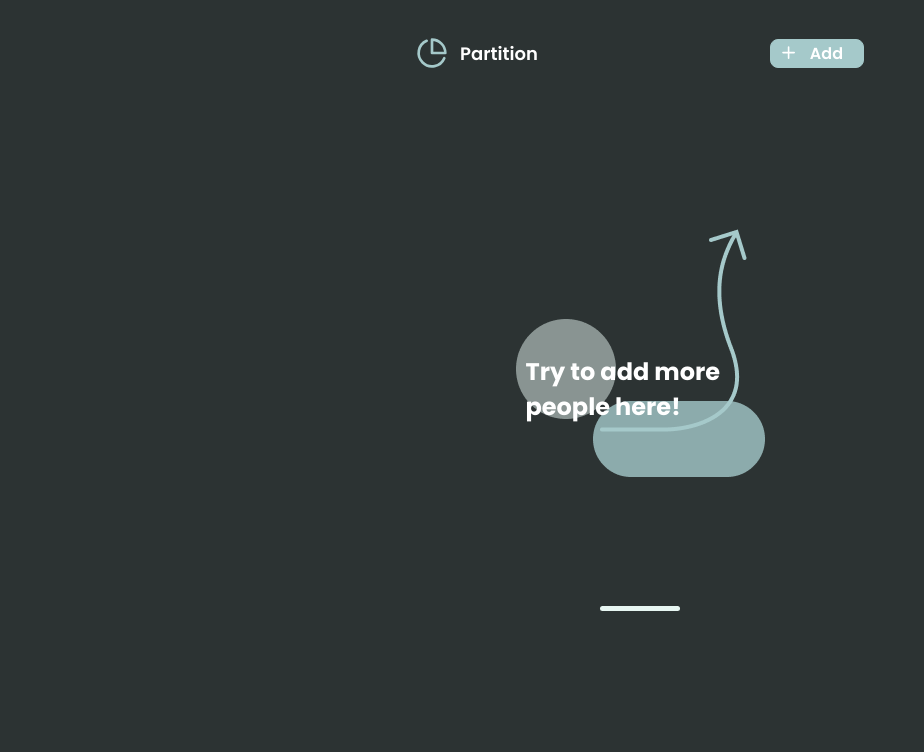
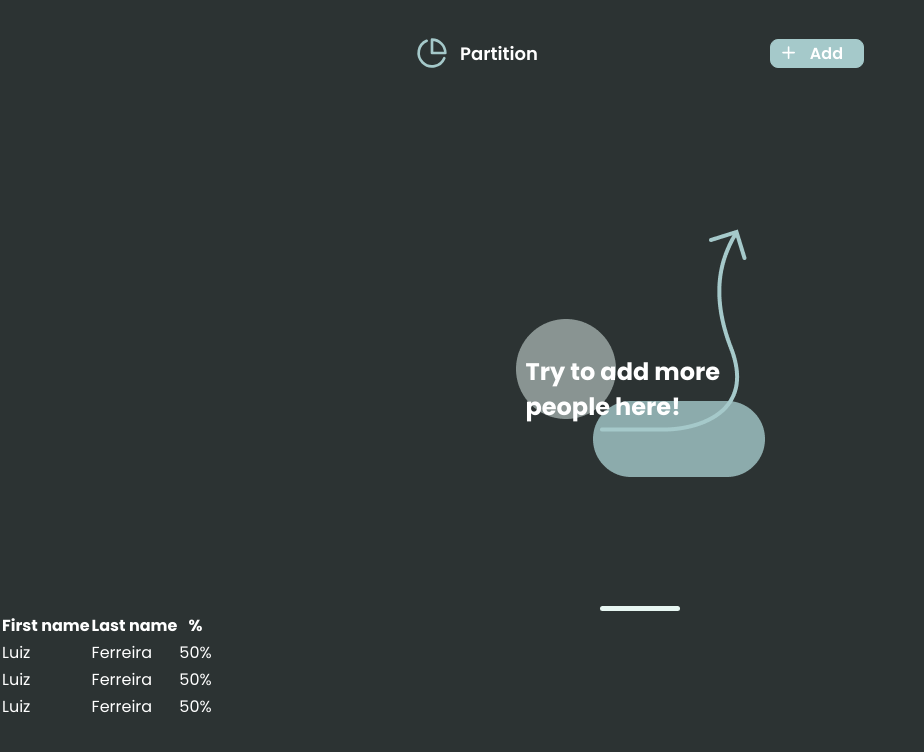
Before and after one commit to Luizefz/Partition, a React (Create React App) app: page / in a window 1280 px wide. Shown: the top 752 px of the page, without its empty margins (0-924 px from the left). Built offline with nearby package versions, Linux system fonts and the light colour scheme.

Commit message:
Adesão parcial tabela

```diff
--- a/src/App.js
+++ b/src/App.js
@@ -1,11 +1,30 @@
+import { useState } from "react";
 import EmptyList from "./Components/EmptyList";
 import Header from "./Components/Header";
+import Table from "./Components/Table";
 
 function App() {
+
+  const integrantesSociedade = [
+    { firstName: "Luiz", lastName: "Ferreira", percent: 50 },
+    { firstName: "Luiz", lastName: "Ferreira", percent: 50 },
+    { firstName: "Luiz", lastName: "Ferreira", percent: 50 }]
+
+  // const [integrantesSociedade, setIntegrantesSociedade] = useState([[]])
+
+  // const addNovoSocio = (socio) => {
+  //   setIntegrantesSociedade([...integrantesSociedade, socio])
+  // }
+
   return (
     <div className="App">
       <Header />
       <EmptyList />
+
+      <Table
+        socios={integrantesSociedade}
+      />
+
     </div>
   );
 }
--- a/src/Components/Table/index.js
+++ b/src/Components/Table/index.js
@@ -1,9 +1,27 @@
 import React from 'react'
+import TrSocio from '../TrSocio'
 import './Table.css'
 
-const Table = () => {
+const Table = (props) => {
     return (
-        <div>Table</div>
+        <section>
+            <table>
+                <tbody>
+                    <tr>
+                        <th>First name</th>
+                        <th>Last name</th>
+                        <th>%</th>
+                    </tr>
+                    {props.socios.map(socio => <TrSocio
+                        key={socio.firstName + socio.lastName}
+                        firstName={socio.firstName}
+                        lastName={socio.lastName}
+                        percent={socio.percent}
+                    />
+                    )}
+                </tbody>
+            </table>
+        </section>
     )
 }
 
--- /dev/null
+++ b/src/Components/TrSocio/index.js
@@ -0,0 +1,14 @@
+import React from 'react'
+
+const TrSocio = ({ firstName, lastName, percent }) => {
+    return (
+        <tr>
+            <td>{firstName}</td>
+            <td>{lastName}</td>
+            <td>{percent}%</td>
+        </tr>
+
+    )
+}
+
+export default TrSocio
```
Also changed, not shown: src/Components/Formulario/Formulario.css (added), src/Components/Formulario/index.js (added), src/Components/TrSocio/TrSocio.css (added).
